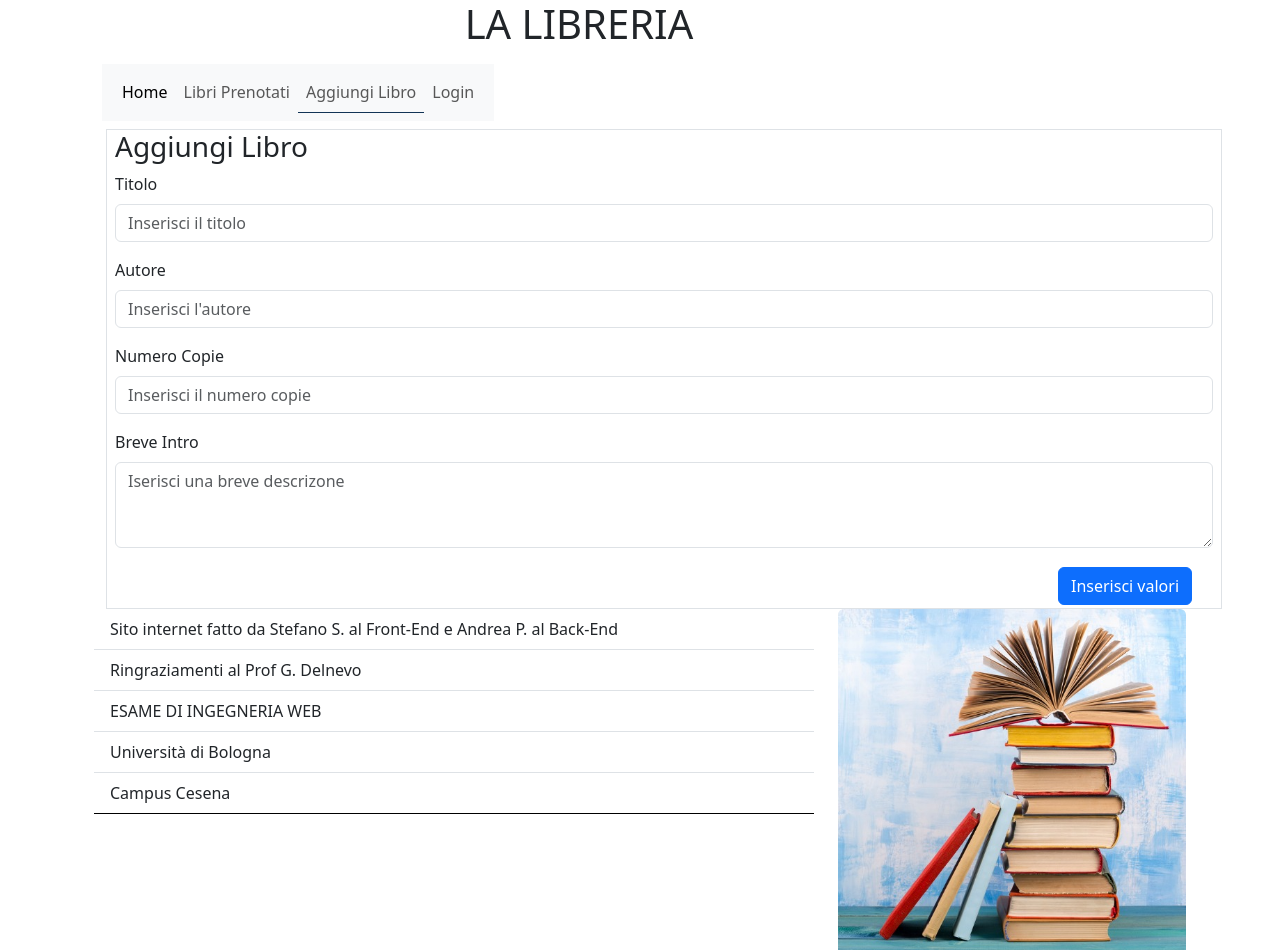
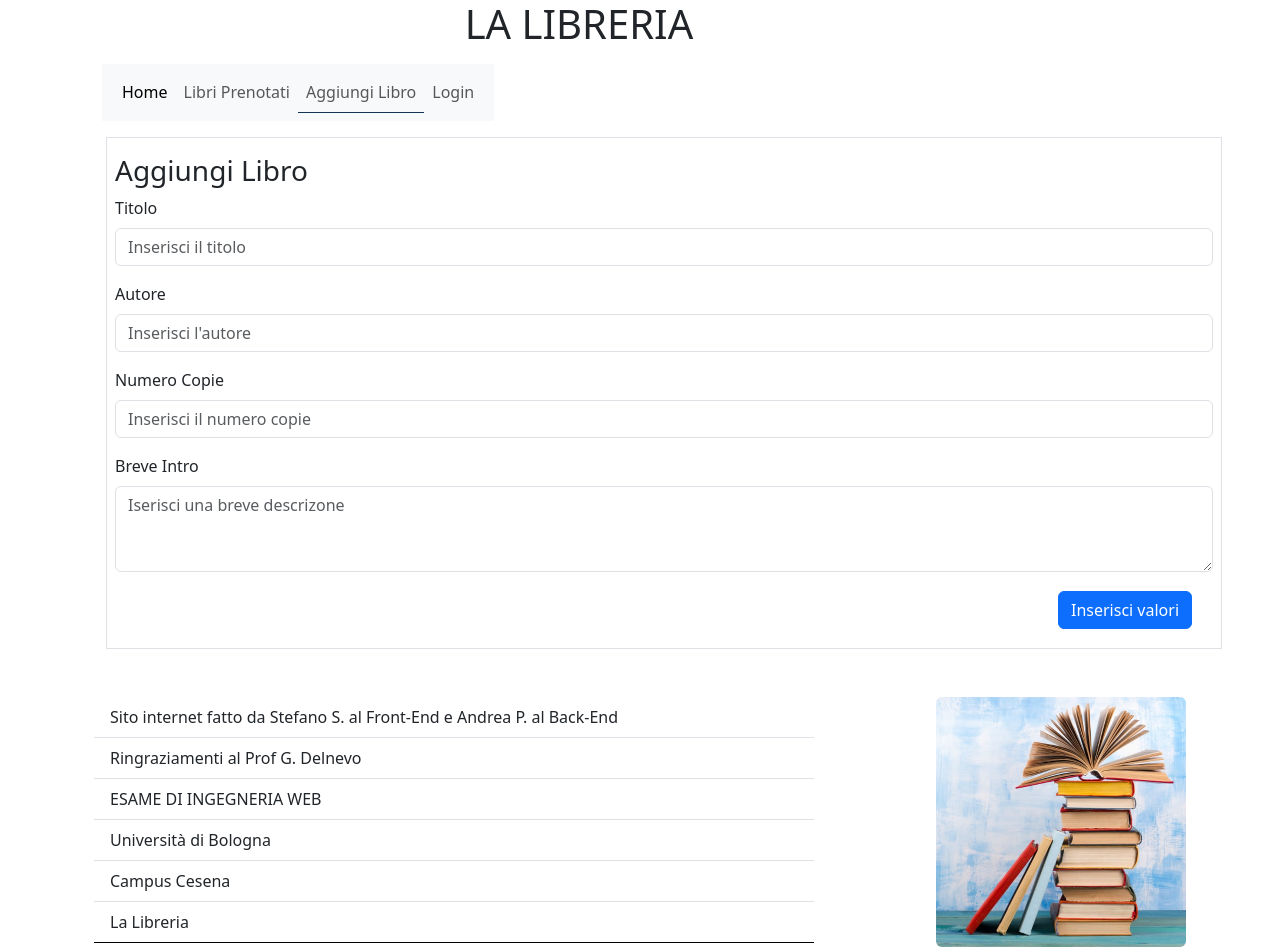
Before and after one commit to SantoSte2/ProgettoWeb2, a Vue app: page /AddLibro in a window 1280 px wide. Shown: the top 950 px of the page. Built offline with nearby package versions, Linux system fonts and the light colour scheme.

Commit message:
fix Footer component

```diff
--- a/src/components/AddCard.vue
+++ b/src/components/AddCard.vue
@@ -1,7 +1,7 @@
 <template>
 
 
-    <div class="container mx-4 px-2 border">
+    <div class="container mx-4 my-2 px-2 py-3 border">
         <h3>Aggiungi Libro</h3>
         <form id="addcard" @submit.prevent="onSubmit">
             <div class="mb-3">
--- a/src/components/Footer.vue
+++ b/src/components/Footer.vue
@@ -1,6 +1,6 @@
 <template>
-    <div class="container">
-        <div class="row">
+    <div class="container mt-5 mb-5">
+        <div class=" row">
             <div class="col-sm-8">
                 <ul class="list-group list-group-flush">
                     <li class="list-group-item">Sito internet fatto da Stefano S. al Front-End e Andrea P. al Back-End
@@ -9,11 +9,16 @@
                     <li class="list-group-item">ESAME DI INGEGNERIA WEB</li>
                     <li class="list-group-item">Università di Bologna</li>
                     <li class="list-group-item">Campus Cesena</li>
+                    <li class="list-group-item">La Libreria</li>
                 </ul>
             </div>
             <div class="col-sm-4">
-                <img src="../assets/things-to-do-with-books-you-will-no-longer-read-500px.jpg"
-                    class="img-fluid rounded float-end" alt="book">
+
+                <div class="text-end">
+                    <img src="../assets/things-to-do-with-books-you-will-no-longer-read-500px.jpg"
+                        class="rounded float-end" alt="book" width="250" height="250">
+                </div>
+
             </div>
         </div>
 
```
